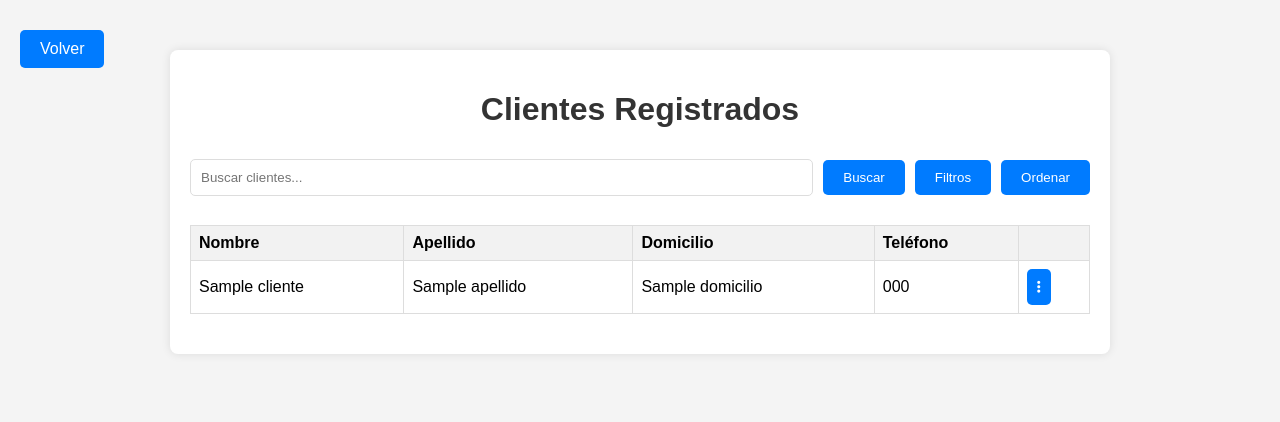
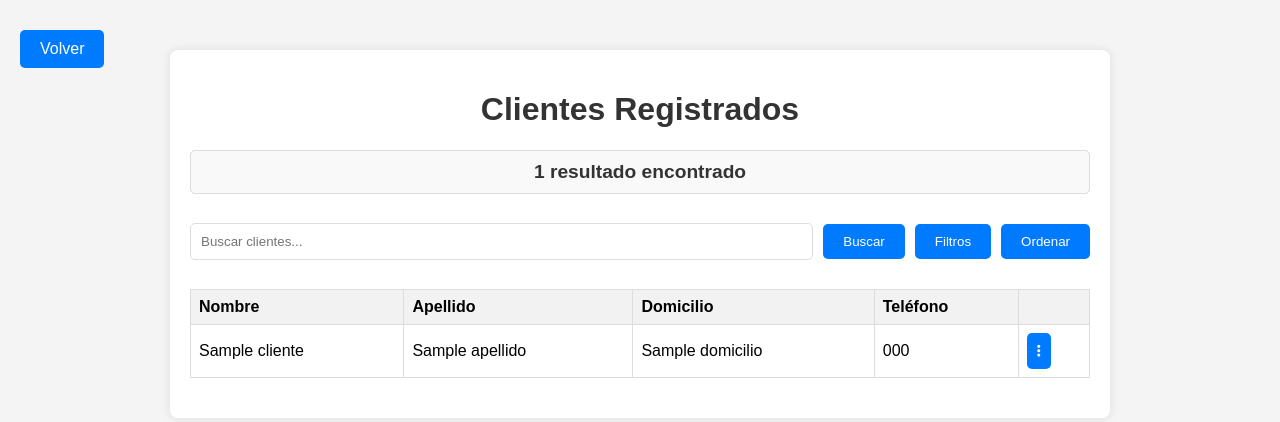
Before and after one commit to Roberto9080/repositorio_py, a Flask app: template templates/see_clientes.html in a window 1280 px wide. Shown: the top 422 px of the page. Run offline with Flask 3, Linux system fonts and the light colour scheme; the template is opened without the code that fills it: most values are stand-ins (such as "Sample title", 1, 10 or a date in 2020).

Commit message:
cambios menores en los estilos de clientes

```diff
--- a/modulos/clientes.py
+++ b/modulos/clientes.py
@@ -129,9 +129,10 @@ def see_clientes():
     cursor.execute(query, params)
     clientes = cursor.fetchall()
     cursor.close()
+    clientes_count = len(clientes)
     conexion.close()
 
-    return render_template('see_clientes.html', clientes=clientes, search_query=search_query, filters=filters)
+    return render_template('see_clientes.html', clientes=clientes, search_query=search_query, filters=filters, clientes_count = clientes_count)
 
 # Ruta para editar un cliente
 @clientes_bp.route('/edit_cliente/<int:id>', methods=['GET', 'POST'])
--- a/static/styles_see_clientes.css
+++ b/static/styles_see_clientes.css
@@ -194,3 +194,16 @@ th {
     background-color: #f8d7da;
     color: #721c24;
 }
+
+/* Agrega estos estilos al final del archivo */
+.results-message {
+    font-size: 1.2em;
+    font-weight: bold;
+    color: #333; /* Color del texto */
+    margin: 20px 0; /* Espacio arriba y abajo del mensaje */
+    padding: 10px;
+    border: 1px solid #ddd; /* Borde alrededor del mensaje */
+    border-radius: 5px; /* Bordes redondeados */
+    background-color: #f9f9f9; /* Fondo del mensaje */
+    text-align: center; /* Centrar el texto */
+}
--- a/templates/see_clientes.html
+++ b/templates/see_clientes.html
@@ -14,6 +14,9 @@
     <a href="{{ url_for('clientes.add_cliente') }}" class="button back-button">Volver</a>
     <div class="container">
         <h1>Clientes Registrados</h1>
+        <!-- Mensaje de número de resultados encontrados -->
+        <p class="results-message">{{ clientes_count }} resultado{% if clientes_count != 1 %}s{% endif %} encontrado{% if clientes_count != 1 %}s{% endif %}</p>
+
         {% with messages = get_flashed_messages(with_categories=True) %}
           {% if messages %}
             <div class="flash-messages">
```
